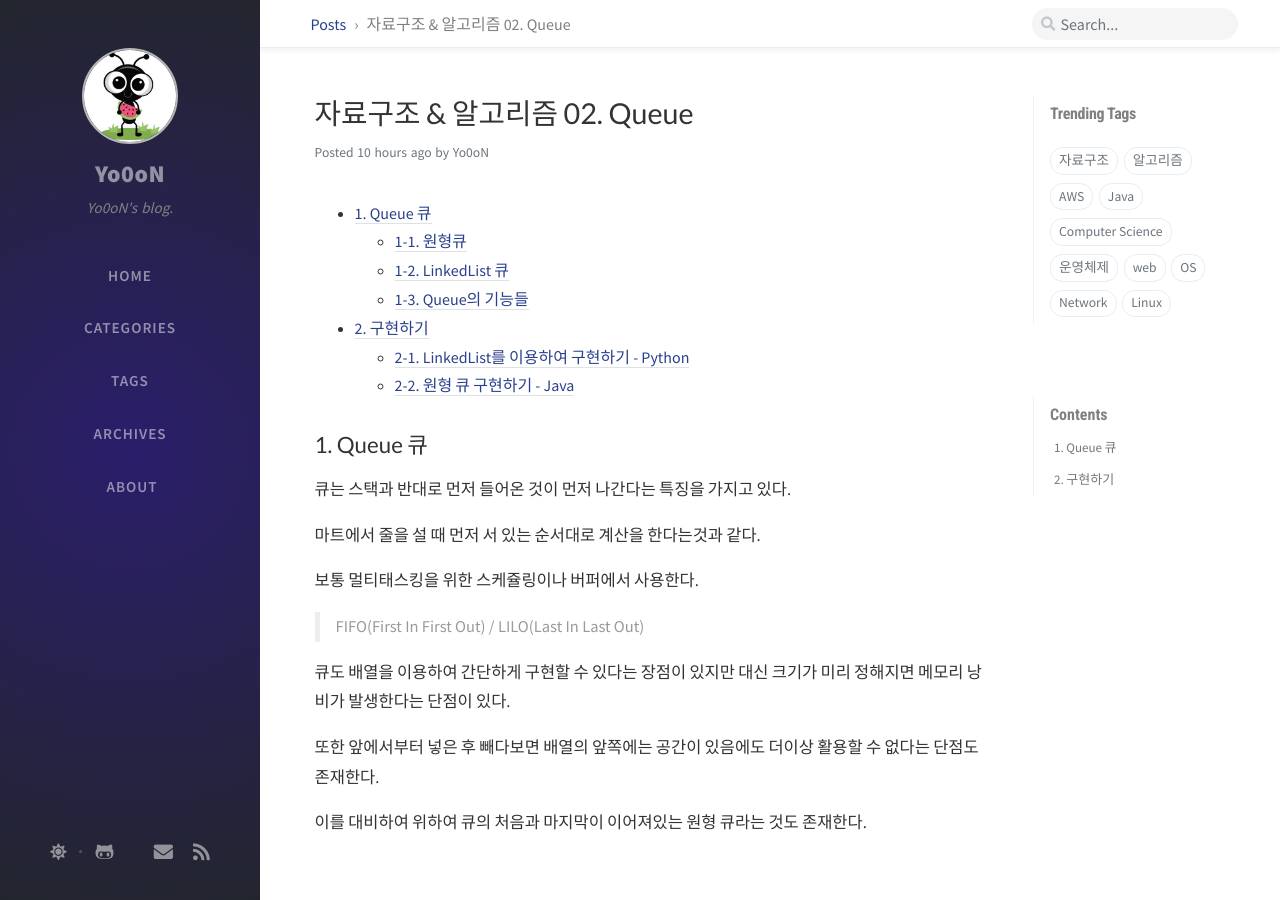
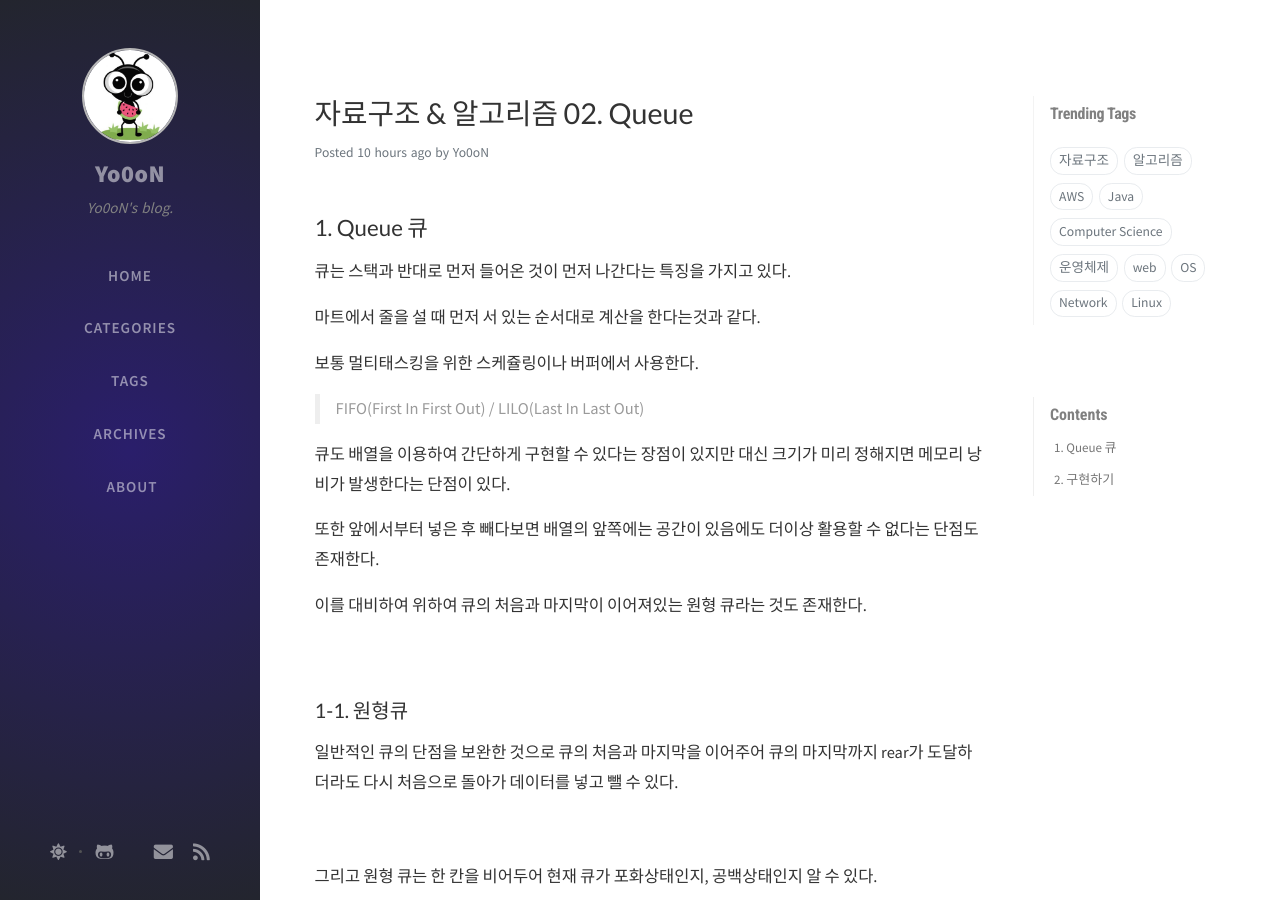
Before and after one commit to Yo0oN/Yo0oN.github.io, a Jekyll site: the page built from _posts/2020-07-02-자료구조02.Queue.md, in a window 1280 px wide and 900 px high. Built offline with Jekyll 4.4.1, drawn with Linux system fonts in a browser that asks for light colours; nearby versions of some CDN libraries; comment, search, counter and statistics services are not loaded; part of the change alters nothing that is shown.

Commit message:
Update 2020-07-02-자료구조02.Queue.md

```diff
--- a/_posts/2020-07-02-자료구조02.Queue.md
+++ b/_posts/2020-07-02-자료구조02.Queue.md
@@ -1,16 +1,11 @@
 ---
-layout: post
 title: 자료구조 & 알고리즘 02. Queue
 modified: 2020-07-02
 author: Yo0oN
 categories: 자료구조&알고리즘
 tags: [자료구조]
-comments: true
-published : true
+math: true
 ---
-
-* Table of Contents
-{:toc}
 
 ## 1. Queue 큐
 
```
